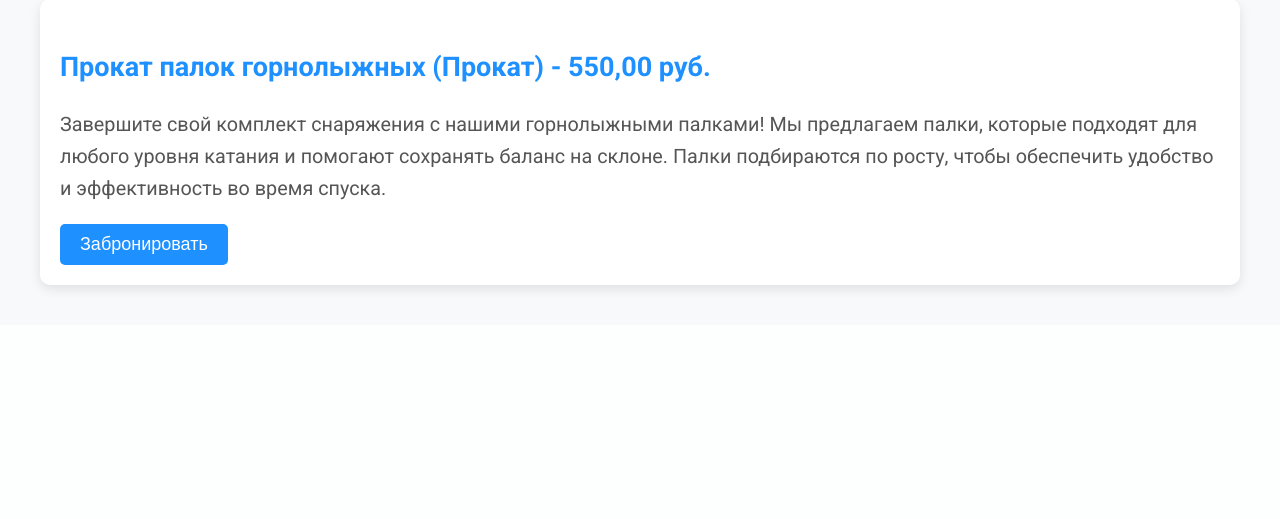
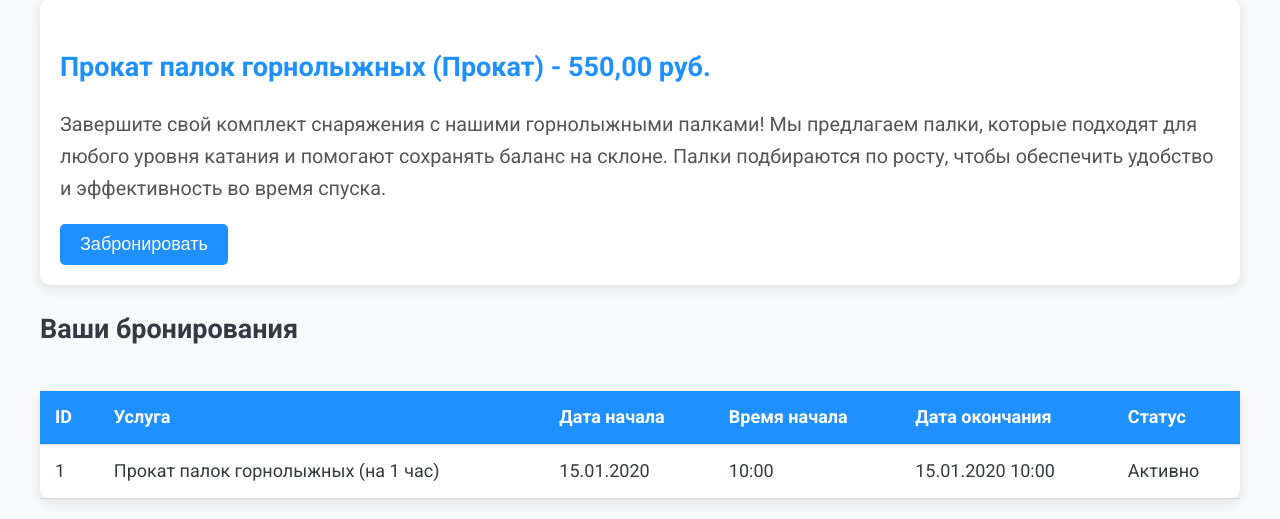
Before and after one commit to WaitAndSee-AFK/ski_project, a Django app: page /services/ in a window 1280 px wide. Shown: the part 3060-3579 px from the top of the page. Before the commit the page ends 3352 px from the top, so only its background shows below. Run offline with Django 5.2, Linux system fonts and the light colour scheme; a user stored in the database is signed in; data comes from the database, SQL or seed files in the repository; both versions use the stored data as it was after the commit; tables that the repository leaves empty hold one stand-in row (values such as "Sample post").

Commit message:
Теперь можно авторизированному пользователю нажать на кнопку "Забронировать" и услуга отображается в профиле, а у Админа на странице "Забранированных услуг"

```diff
--- a/ski_resort/core/templates/services.html
+++ b/ski_resort/core/templates/services.html
@@ -226,6 +226,31 @@
             margin-top: 60px;
         }
     }
+    .bookings-table {
+        width: 100%;
+        border-collapse: collapse;
+        margin-top: 40px;
+        background-color: #fff;
+        border-radius: 10px;
+        box-shadow: 0 4px 12px rgba(0, 0, 0, 0.1);
+    }
+
+    .bookings-table th,
+    .bookings-table td {
+        padding: 12px 15px;
+        text-align: left;
+        border-bottom: 1px solid #ddd;
+    }
+
+    .bookings-table th {
+        background-color: #1e90ff;
+        color: white;
+        font-weight: 700;
+    }
+
+    .bookings-table tr:hover {
+        background-color: #f5f5f5;
+    }
 </style>
 
 <div class="container">
@@ -243,6 +268,35 @@
             </li>
         {% endfor %}
     </ul>
+
+    <!-- Таблица бронирований -->
+    {% if user.is_authenticated and bookings %}
+    <h2>Ваши бронирования</h2>
+    <table class="bookings-table">
+        <thead>
+            <tr>
+                <th>ID</th>
+                <th>Услуга</th>
+                <th>Дата начала</th>
+                <th>Время начала</th>
+                <th>Дата окончания</th>
+                <th>Статус</th>
+            </tr>
+        </thead>
+        <tbody>
+            {% for booking in bookings %}
+            <tr>
+                <td>{{ booking.id }}</td>
+                <td>{{ booking.service.name }}</td>
+                <td>{{ booking.start_date|date:"d.m.Y" }}</td>
+                <td>{{ booking.start_date|time:"H:i" }}</td>
+                <td>{{ booking.end_date|date:"d.m.Y H:i" }}</td>
+                <td>{% if booking.is_active %}Активно{% else %}Завершено{% endif %}</td>
+            </tr>
+            {% endfor %}
+        </tbody>
+    </table>
+    {% endif %}
 </div>
 
 <!-- Модальное окно для бронирования -->
@@ -277,6 +331,7 @@
 
     function closeModal() {
         document.getElementById('bookingModal').style.display = 'none';
+        document.getElementById('bookingForm').reset();
     }
 
     function getCookie(name) {
@@ -298,13 +353,17 @@
 
     function submitBooking() {
         const form = document.getElementById('bookingForm');
-        const formData = new FormData(form);
         const serviceId = document.getElementById('serviceId').value;
         const bookingDate = document.getElementById('bookingDate').value;
         const bookingTime = document.getElementById('bookingTime').value;
 
-        // Комбинируем дату и время в формат ISO
+        if (!bookingDate || !bookingTime) {
+            alert('Пожалуйста, заполните все поля');
+            return;
+        }
+
         const startDate = `${bookingDate}T${bookingTime}:00`;
+        const endDate = new Date(new Date(startDate).getTime() + 60 * 60 * 1000).toISOString(); // Добавляем 1 час
 
         fetch(`/book_service/${serviceId}/`, {
             method: 'POST',
@@ -315,7 +374,7 @@
             body: JSON.stringify({
                 service_id: serviceId,
                 start_date: startDate,
-                end_date: new Date(new Date(startDate).setDate(new Date(startDate).getDate() + 1)).toISOString()
+                end_date: endDate
             })
         })
         .then(response => response.json())
@@ -323,6 +382,7 @@
             if (data.success) {
                 alert('Бронирование успешно создано!');
                 closeModal();
+                location.reload(); // Обновляем страницу для отображения новой брони
             } else {
                 alert('Ошибка: ' + (data.error || 'Неизвестная ошибка'));
             }
--- a/ski_resort/core/urls.py
+++ b/ski_resort/core/urls.py
@@ -13,11 +13,11 @@ urlpatterns = [
     path('login/', LoginView.as_view(template_name='login.html'), name='login'),
     path('logout/', LogoutView.as_view(next_page='/'), name='logout'),
     path('register/', views.RegisterView.as_view(), name='register'),
-    path('cancel-booking/<int:booking_id>/', views.cancel_booking, name='cancel_booking'),
+    path('cancel_booking/<int:booking_id>/', views.cancel_booking, name='cancel_booking'),
     path('profile/', views.ProfileView.as_view(), name='profile'),
     path('bookings_admin/', views.AdminBookingsView.as_view(), name='bookings_admin'),
     path('edit_booking/<int:booking_id>/', views.edit_booking, name='edit_booking'),
-    path('book/service/<int:service_id>/', views.BookServiceView.as_view(), name='book_service'),
+    path('book_service/<int:service_id>/', views.book_service, name='book_service'),
     path('book/equipment/<int:equipment_id>/', views.BookServiceView.as_view(), name='book_equipment'),
 
 ]
--- a/ski_resort/core/views.py
+++ b/ski_resort/core/views.py
@@ -16,6 +16,7 @@ from .forms import ReviewForm, BookingForm
 from datetime import datetime
 import json
 
+
 # Форма для регистрации
 class CustomUserCreationForm(UserCreationForm):
     phone_number = forms.CharField(max_length=15, required=True, label='Номер телефона')
@@ -31,7 +32,8 @@ class CustomUserCreationForm(UserCreationForm):
             raise forms.ValidationError("Этот номер телефона уже зарегистрирован.")
         return phone_number
 
-@csrf_exempt
+
+@login_required
 def cancel_booking(request, booking_id):
     """Отмена бронирования пользователем"""
     if request.method == 'POST':
@@ -43,10 +45,12 @@ def cancel_booking(request, booking_id):
             return JsonResponse({'success': False, 'error': str(e)})
     return JsonResponse({'success': False, 'error': 'Недопустимый метод запроса'})
 
+
 def review_list(request):
     """Список утвержденных отзывов"""
     reviews = Review.objects.filter(approved=True).order_by('-created_at')
     return render(request, 'review_list.html', {'reviews': reviews})
+
 
 @login_required
 def create_review(request):
@@ -63,6 +67,7 @@ def create_review(request):
         form = ReviewForm()
     return render(request, 'review_form.html', {'form': form})
 
+
 @login_required
 def review_moderation(request):
     """Модерация отзывов (только для персонала)"""
@@ -72,8 +77,10 @@ def review_moderation(request):
     messages.warning(request, 'У вас нет прав для доступа к этой странице.')
     return redirect('review_list')
 
+
 class HomeView(View):
     """Главная страница"""
+
     def get(self, request):
         complex_info = {
             'name': 'Горнолыжный курорт Алтай',
@@ -85,14 +92,19 @@ class HomeView(View):
         }
         return render(request, 'home.html', context)
 
-class ServicesView(ListView):
-    """Список услуг"""
-    model = Service
-    template_name = 'services.html'
-    context_object_name = 'services'
+
+class ServicesView(View):
+    """Список услуг с бронированиями"""
+
+    def get(self, request):
+        services = Service.objects.all()
+        bookings = Booking.objects.filter(user=request.user) if request.user.is_authenticated else None
+        return render(request, 'services.html', {'services': services, 'bookings': bookings})
+
 
 class PricingView(View):
     """Список оборудования и цен (почасовые и посуточные)"""
+
     def get(self, request):
         equipment_hourly = EquipmentHourly.objects.all()
         equipment_daily = EquipmentDaily.objects.all()
@@ -102,8 +114,10 @@ class PricingView(View):
         }
         return render(request, 'pricing.html', context)
 
+
 class RegisterView(View):
     """Регистрация нового пользователя"""
+
     def get(self, request):
         form = CustomUserCreationForm()
         return render(request, 'register.html', {'form': form})
@@ -124,6 +138,7 @@ class RegisterView(View):
             messages.error(request, 'Исправьте ошибки в форме.')
         return render(request, 'register.html', {'form': form})
 
+
 class ProfileView(LoginRequiredMixin, ListView):
     """Профиль пользователя с активными бронированиями"""
     model = Booking
@@ -136,8 +151,56 @@ class ProfileView(LoginRequiredMixin, ListView):
             is_active=True
         ).select_related('service', 'equipment_hourly', 'equipment_daily')
 
+
+@csrf_exempt
+@login_required
+def book_service(request, service_id):
+    """Создание бронирования услуги"""
+    if request.method == 'POST':
+        try:
+            data = json.loads(request.body)
+            service = Service.objects.get(id=service_id)
+
+            start_date = datetime.fromisoformat(data['start_date'].replace('Z', '+00:00'))
+            end_date = datetime.fromisoformat(data['end_date'].replace('Z', '+00:00'))
+
+            # Проверка на существование пересекающихся бронирований
+            conflicting_bookings = Booking.objects.filter(
+                service=service,
+                is_active=True,
+                start_date__lt=end_date,
+                end_date__gt=start_date
+            )
+
+            if conflicting_bookings.exists():
+                return JsonResponse({'success': False, 'error': 'Выбранное время уже занято'})
+
+            # Создание нового бронирования
+            booking = Booking.objects.create(
+                user=request.user,
+                service=service,
+                start_date=start_date,
+                end_date=end_date,
+                is_active=True
+            )
+
+            return JsonResponse({
+                'success': True,
+                'booking_id': booking.id,
+                'message': 'Бронирование успешно создано'
+            })
+        except Service.DoesNotExist:
+            return JsonResponse({'success': False, 'error': 'Услуга не найдена'})
+        except ValueError as e:
+            return JsonResponse({'success': False, 'error': str(e)})
+        except Exception as e:
+            return JsonResponse({'success': False, 'error': str(e)})
+    return JsonResponse({'success': False, 'error': 'Неверный метод запроса'})
+
+
 class BookServiceView(LoginRequiredMixin, View):
-    """Создание бронирования услуги или оборудования"""
+    """Создание бронирования через форму"""
+
     def get(self, request):
         form = BookingForm()
         return render(request, 'booking_form.html', {'form': form})
@@ -181,17 +244,36 @@ class BookServiceView(LoginRequiredMixin, View):
             else:
                 raise ValueError("Не указан объект бронирования")
 
-            Booking.objects.create(
+            # Проверка пересечений для всех типов бронирований
+            conflicting_bookings = Booking.objects.filter(
+                is_active=True,
+                start_date__lt=end_date,
+                end_date__gt=start_date
+            ).filter(
+                service=item if booking_type == 'service' else None,
+                equipment_hourly=item if booking_type == 'equipment_hourly' else None,
+                equipment_daily=item if booking_type == 'equipment_daily' else None
+            )
+
+            if conflicting_bookings.exists():
+                raise ValueError("Выбранное время уже занято")
+
+            booking = Booking.objects.create(
                 user=request.user,
                 service=item if booking_type == 'service' else None,
                 equipment_hourly=item if booking_type == 'equipment_hourly' else None,
                 equipment_daily=item if booking_type == 'equipment_daily' else None,
                 start_date=start_date,
-                end_date=end_date
+                end_date=end_date,
+                is_active=True
             )
 
             if request.headers.get('Content-Type') == 'application/json':
-                return JsonResponse({'success': True, 'message': 'Бронирование успешно создано'})
+                return JsonResponse({
+                    'success': True,
+                    'booking_id': booking.id,
+                    'message': 'Бронирование успешно создано'
+                })
             messages.success(request, 'Бронирование успешно создано!')
         except ValueError as e:
             if request.headers.get('Content-Type') == 'application/json':
@@ -203,6 +285,7 @@ class BookServiceView(LoginRequiredMixin, View):
             messages.error(request, f'Ошибка бронирования: {str(e)}')
 
         return redirect('profile')
+
 
 @login_required
 @require_POST
@@ -230,6 +313,7 @@ def edit_booking(request, booking_id):
 
     return redirect('bookings_admin')
 
+
 class AdminBookingsView(LoginRequiredMixin, ListView):
     """Список всех бронирований для администратора"""
     model = Booking
```
Also changed, not shown: ski_resort/db.sqlite3.
